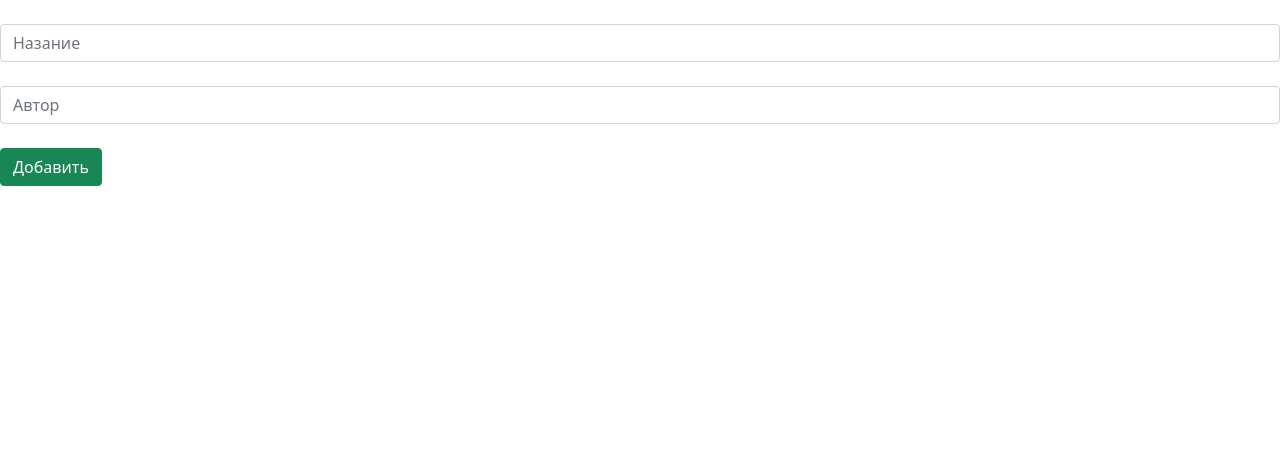
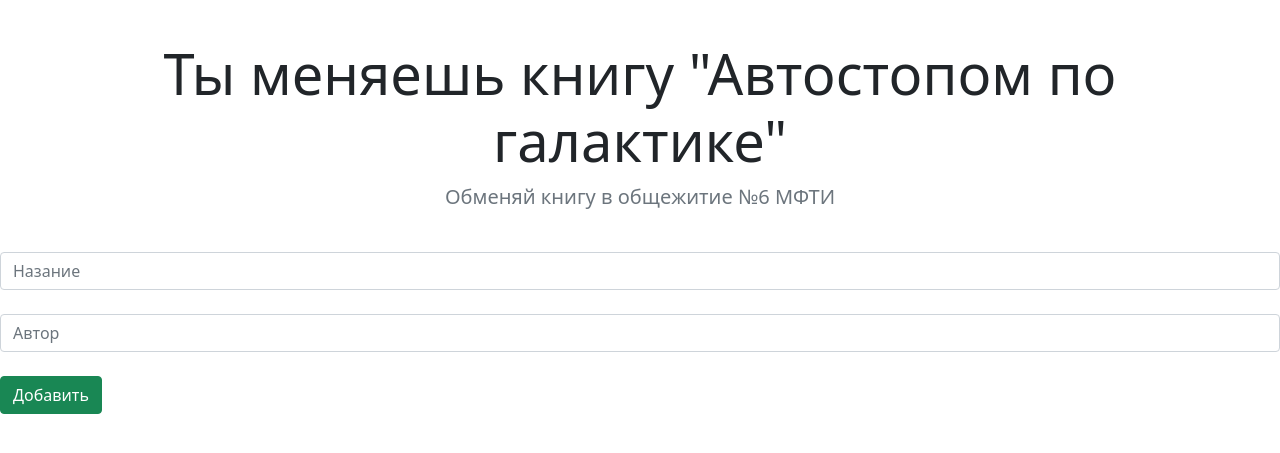
Before and after one commit to GrishkaYesenin/BookClub, a Django app: page /add_book/1 in a window 1280 px wide. Shown: the part 57-510 px from the top of the page. Run offline with Django 4.2, Linux system fonts and the light colour scheme; data comes from the database, SQL or seed files in the repository; some libraries are stand-ins or nearby versions.

Commit message:
Add book name on the page 'add_book'

```diff
--- a/main/templates/main/add_book.html
+++ b/main/templates/main/add_book.html
@@ -1,6 +1,11 @@
  {%  extends 'main/base.html' %}
 
 {% block content %}
+    <div class="pricing-header p-3 pb-md-4 mx-auto text-center">
+      <h1 class="display-4 fw-normal">Ты меняешь книгу "{{ book_name }}"</h1>
+      <p class="fs-5 text-muted">Обменяй книгу в общежитие №6 МФТИ</p>
+    </div>
+
      <form method="post">
       {% csrf_token %}
          {{ form.name }}<br>
--- a/main/views.py
+++ b/main/views.py
@@ -8,17 +8,19 @@ def index(request):
 
 def add_book(request, book_id):
     error = ''
+    book = Book.objects.get(id=book_id)
     if request.method == 'POST':
         form = BookForm(request.POST)
         if form.is_valid():
             form.save()
-            Book.objects.filter(id=book_id).delete()
+            book.delete()
             return redirect('home')
         else:
             error = 'К сожалению, форма была заполнена с ошибкой'
     form = BookForm()
     context = {
         'form': form,
-        'error': error
+        'error': error,
+        'book_name': book.name
     }
     return render(request, 'main/add_book.html', context)
```
